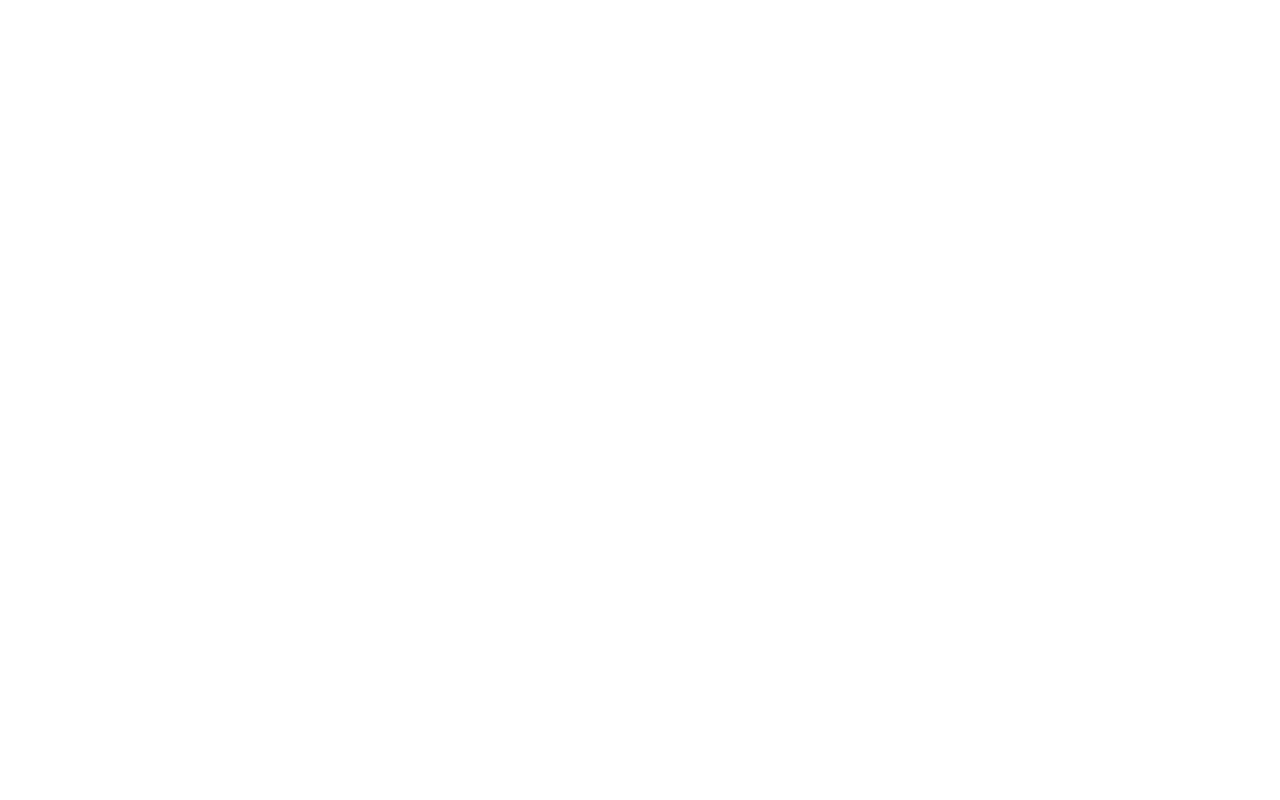
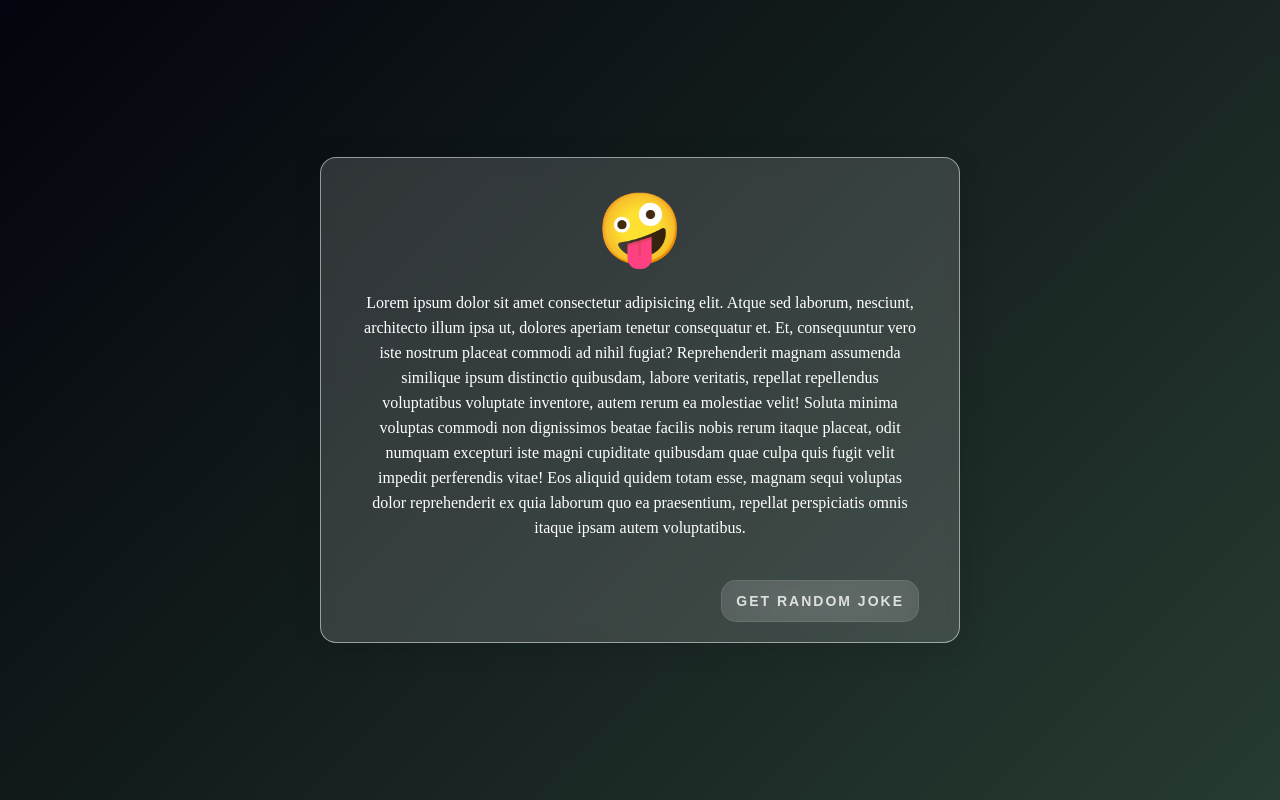
Before and after one commit to batuhankoylu/RandomJokeGenerator, a plain HTML site: page index.html in a window 1280 px wide. Drawn offline with Linux system fonts and the light colour scheme.

Commit message:
Html ve Css yapısı tamamlandı

```diff
--- a/index.html
+++ b/index.html
@@ -4,9 +4,20 @@
     <meta charset="UTF-8">
     <meta http-equiv="X-UA-Compatible" content="IE=edge">
     <meta name="viewport" content="width=device-width, initial-scale=1.0">
-    <title>Document</title>
+    <link rel="stylesheet" href="style.css">
+    <title>RandomJokeGenerator</title>
 </head>
 <body>
+    <div class="wrapper">
+        <span>	&#129322;   </span>
+        <p id="text">
+            Lorem ipsum dolor sit amet consectetur adipisicing elit. Atque sed laborum, nesciunt, architecto illum ipsa ut, dolores aperiam tenetur consequatur et. Et, consequuntur vero iste nostrum placeat commodi ad nihil fugiat? Reprehenderit magnam assumenda similique ipsum distinctio quibusdam, labore veritatis, repellat repellendus voluptatibus voluptate inventore, autem rerum ea molestiae velit! Soluta minima voluptas commodi non dignissimos beatae facilis nobis rerum itaque placeat, odit numquam excepturi iste magni cupiditate quibusdam quae culpa quis fugit velit impedit perferendis vitae! Eos aliquid quidem totam esse, magnam sequi voluptas dolor reprehenderit ex quia laborum quo ea praesentium, repellat perspiciatis omnis itaque ipsam autem voluptatibus.
+        </p>
+        <button id="btn">Get Random Joke</button>
+    </div>
 
+
+
+    <script src="index.js"></script>
 </body>
 </html>
--- /dev/null
+++ b/style.css
@@ -0,0 +1,64 @@
+*{
+    margin: 0;
+    padding: 0;
+    box-sizing: border-box;
+}
+
+body{
+    background: linear-gradient(135deg, #03040d 0%, #273b31 100%)!important;
+    height: 100vh;
+}
+
+.wrapper{
+    display: flex;
+    flex-direction: column;
+    width: 80vmin;
+    padding: 30px 40px 20px 40px;
+    position: absolute;
+    transform: translate(-50%, -50%);
+    top:50%;
+    left:50%;
+    background: rgba(255, 255, 255, 0.15);
+    border-radius: 16px;
+    box-shadow: 0 4px 30px rgba(0, 0, 0, 0.1);
+    backdrop-filter: blur(6.9px);
+    -webkit-backdrop-filter: blur(6.9px);
+    border: 1px solid rgba(255, 255, 255, 0.5);
+}
+
+span{
+    font-size: 70px;
+    margin: auto;
+}
+
+p{
+    font-size: 16px;
+    color: #ffffff;
+    font-weight: 400;
+    text-align: center;
+    word-wrap: break-word;
+    line-height: 25px;
+    margin-top: 20px;
+}
+
+#btn{
+    padding: 12px 14px;
+    border: 0;
+    text-decoration: none;
+    border-radius: 15px;
+    background-color: rgba(255,255,255,0.1);
+    border: 1px solid rgba(255,255,255,0.1);
+    backdrop-filter: blur(30px);
+    color: rgba(255,255,255,0.8);
+    font-size: 14px;
+    font-weight: 600;
+    letter-spacing: 2px;
+    cursor: pointer;
+    text-transform: uppercase;
+    margin-top:40px;
+    margin-left: auto;
+}
+
+#btn:hover {
+  background-color: rgba(255,255,255,0.2);
+}
```
Also changed, not shown: index.js (added).
